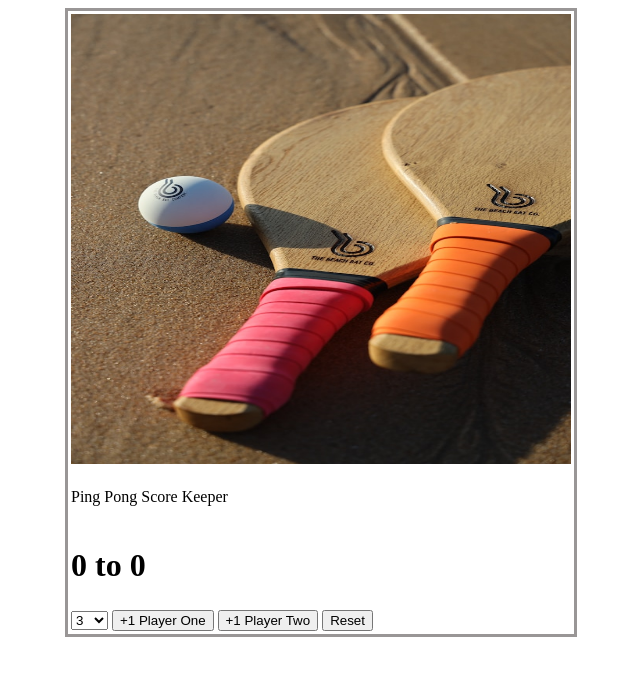
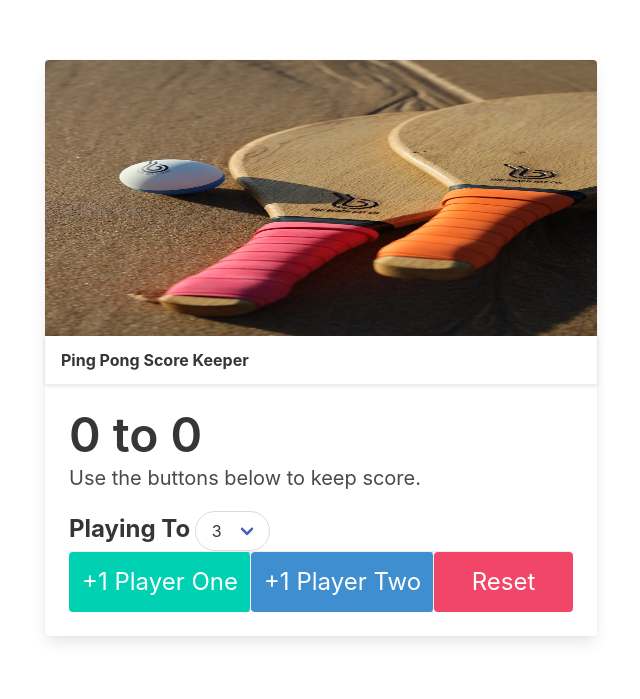
Before and after one commit to dabigin/CSWDB-Section-26, a plain HTML site: page ScoreKeeperCodeAlong/index.html in a window 1280 px wide. Shown: the whole page, without its empty margins (319-959 px from the left). Drawn offline with nearby package versions, Linux system fonts and the light colour scheme.

Commit message:
Section 26 Lecture 273 Score Keeper w/Bulma Pt 2

```diff
--- a/ScoreKeeperCodeAlong/app.js
+++ b/ScoreKeeperCodeAlong/app.js
@@ -15,8 +15,10 @@ p1Button.addEventListener("click", function () {
     p1Score += 1;
     if (p1Score === winningScore) {
       isGameOver = true;
-      p1Display.classList.add("winner");
-      p2Display.classList.add("loser");
+      p1Display.classList.add("has-text-success");
+      p2Display.classList.add("has-text-danger");
+      p1Button.disabled = true;
+      p2Button.disabled = true;
     }
     p1Display.textContent = p1Score;
   }
@@ -26,8 +28,10 @@ p2Button.addEventListener("click", function () {
     p2Score += 1;
     if (p2Score === winningScore) {
       isGameOver = true;
-      p1Display.classList.add("loser");
-      p2Display.classList.add("winner");
+      p1Display.classList.add("has-text-danger");
+      p2Display.classList.add("has-text-success");
+      p1Button.disabled = true;
+      p2Button.disabled = true;
     }
     p2Display.textContent = p2Score;
   }
@@ -53,6 +57,8 @@ function reset() {
   p2Score = 0;
   p1Display.textContent = 0;
   p2Display.textContent = 0;
-  p1Display.classList.remove("winner", "loser");
-  p2Display.classList.remove("winner", "loser");
+  p1Display.classList.remove("has-text-success", "has-text-danger");
+  p2Display.classList.remove("has-text-success", "has-text-danger");
+  p1Button.disabled = false;
+  p2Button.disabled = false;
 }
--- a/ScoreKeeperCodeAlong/index.html
+++ b/ScoreKeeperCodeAlong/index.html
@@ -5,28 +5,35 @@
     <meta charset="UTF-8">
     <meta http-equiv="X-UA-Compatible" content="IE=edge">
     <meta name="viewport" content="width=device-width, initial-scale=1.0">
-    <link rel="stylesheet" href="app.css">
+    <!-- <link rel="stylesheet" href="app.css">  OLD CSS STYLES-->
+    <link rel="stylesheet" href="https://cdn.jsdelivr.net/npm/bulma@0.9.4/css/bulma.min.css">
     <title>Score Keeper Code Along</title>
 </head>
 
 <body>
-    <div>
-        <table>
-            <tr>
-                <td><img src="img/pingpongpaddle.jpg" alt="Ping Pong Paddle"></td>
-            </tr>
-            <tr id="pingpongBorder">
-                <td id="pingpongValue">
-                    <p>Ping Pong Score Keeper</p>
-                </td>
-            </tr>
-            <tr>
-                <td id="pingpongScoreKeeper">
-                    <h1><span id="p1Display">0</span> to <span id="p2Display">0</span></h1>
-                </td>
-            </tr>
-            <tr id="pingPongButtons">
-                <td>
+    <section class="section">
+        <div class="container">
+            <div id="columns">
+                <div class="column is-half is-offset-one-quarter">
+                    <div class="card">
+                        <div class="card-image">
+                            <figure class="image is-2by1">
+                                <img src="img/pingpongpaddle.jpg">
+                            </figure>
+                        </div>
+                        <header class="card-header">
+                            <p class="card-header-title">
+                                Ping Pong Score Keeper
+                            </p>
+
+                        </header>
+                        <div class="card-content">
+                            <div class="content">
+                                <h1 class="title is-1"><span id="p1Display">0</span> to <span id="p2Display">0</span>
+                                </h1>
+                                <p class="subtitle">Use the buttons below to keep score.</p>
+                                <label for="playto" class="label is-large is-inline">Playing To</label>
+                                <div class="select is-rounded">
                                     <select id="playto">
                                         <option value="3">3</option>
                                         <option value="4">4</option>
@@ -38,16 +45,23 @@
                                         <option value="10">10</option>
                                         <option value="11">11</option>
                                     </select>
-                    <button id="p1Button">+1 Player One</button>
-                    <button id="p2Button">+1 Player Two</button>
-                    <button id="reset">Reset</button>
+                                    <div />
+                                </div>
+                            </div>
+                            <footer class="card-footer">
+                                <button id="p1Button" class="is-primary button card-footer-item is-large">+1 Player
+                                    One</button>
+                                <button id="p2Button" class="is-info button card-footer-item is-large">+1 Player
+                                    Two</button>
+                                <button id="reset" class="is-danger button card-footer-item is-large">Reset</button>
 
-                </td>
-
-            </tr>
-
-        </table>
+                            </footer>
                         </div>
+                    </div>
+                </div>
+            </div>
+        </div>
+    </section>
     <script src="app.js"></script>
 </body>
 
```
Lines whose indentation alone changed are shown as unchanged.
